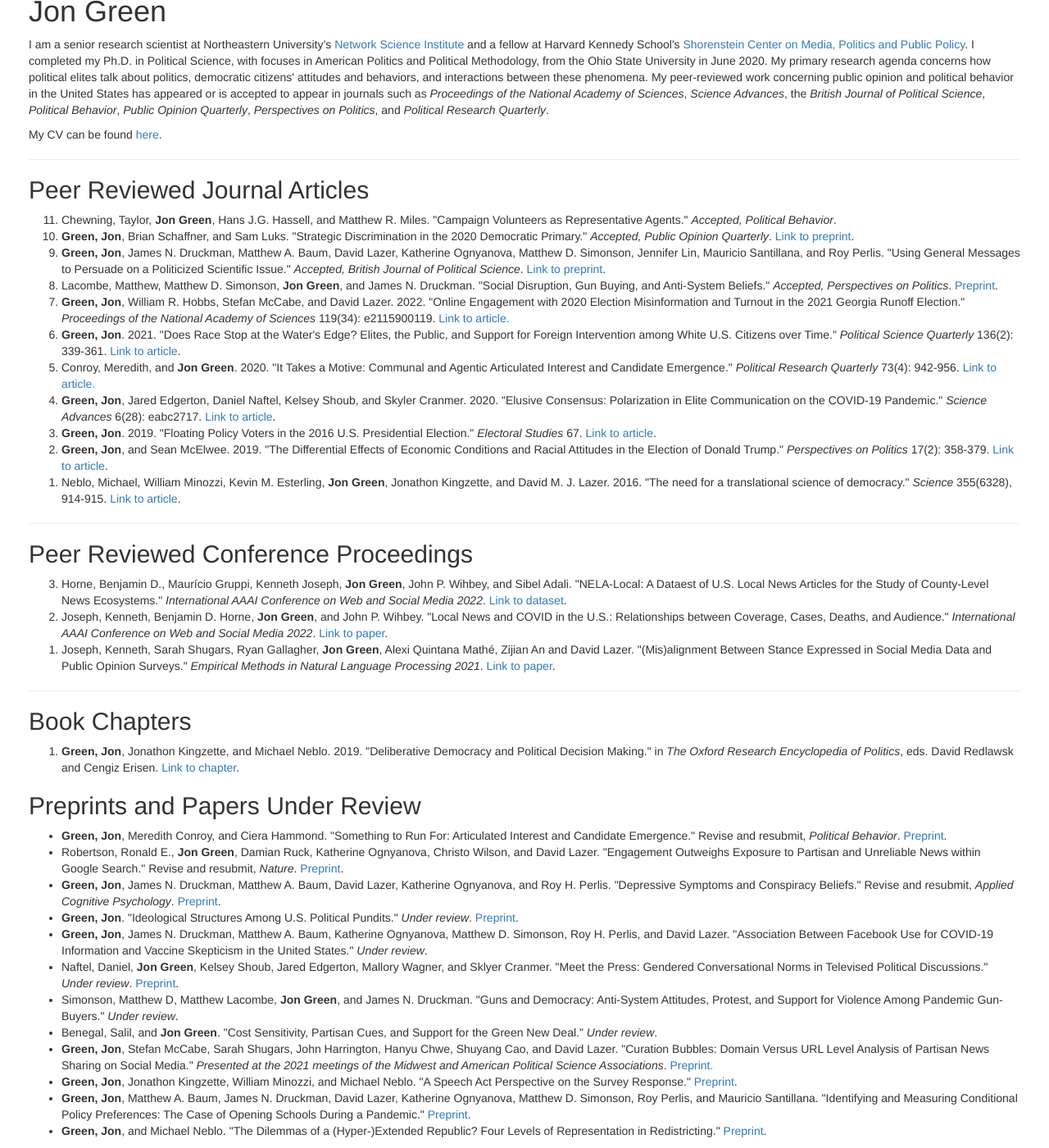
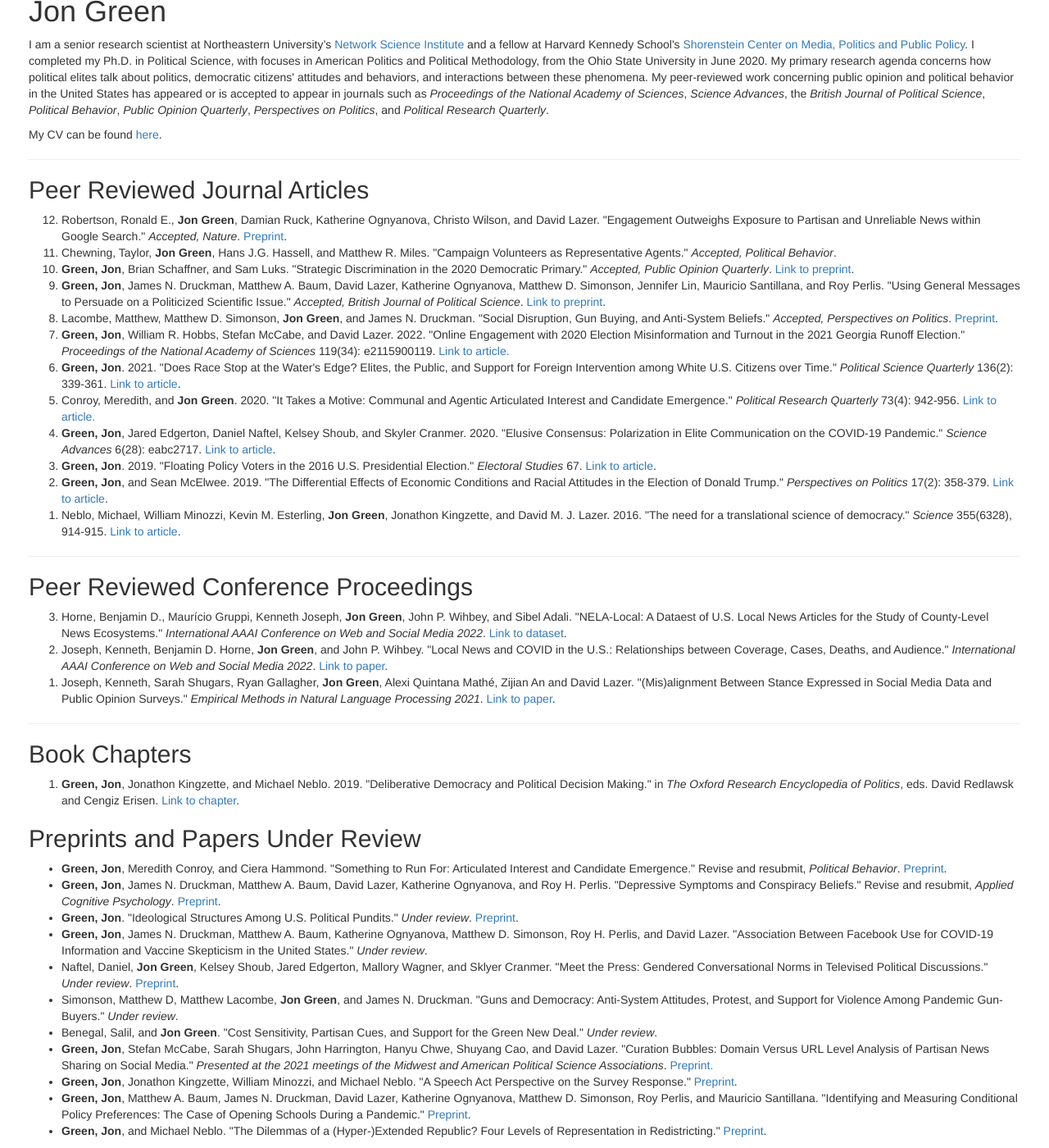
Before and after one commit to jgreen4919/jgreen4919.github.io, a Jekyll site: the page index.html, which Jekyll copies as it is, in a window 1280 px wide and 1400 px high, scrolled down 447 px. Shown: the whole window at 82% size. Built offline with Jekyll 4.4.1, drawn with Linux system fonts in a browser that asks for light colours; some of the changed lines change nothing that is shown.

Commit message:
google update

```diff
--- a/index.html
+++ b/index.html
@@ -33,7 +33,8 @@
     <hr>
     <h2>Peer Reviewed Journal Articles</h2>
     <ol reversed>
-    <li>Chewning, Taylor, <strong>Jon Green</strong>, Hans J.G. Hassell, and Matthew R. Miles. "Campaign Volunteers as Representative Agents." <i> Accepted, Political Behavior</i>.
+    <li> Robertson, Ronald E., <strong>Jon Green</strong>, Damian Ruck, Katherine Ognyanova, Christo Wilson, and David Lazer. "Engagement Outweighs Exposure to Partisan and Unreliable News within Google Search." <i>Accepted, Nature</i>. <a href="https://arxiv.org/abs/2201.00074">Preprint</a>.</li>
+    <li>Chewning, Taylor, <strong>Jon Green</strong>, Hans J.G. Hassell, and Matthew R. Miles. "Campaign Volunteers as Representative Agents." <i>Accepted, Political Behavior</i>.
     <li> <strong>Green, Jon</strong>, Brian Schaffner, and Sam Luks. "Strategic Discrimination in the 2020 Democratic Primary." <i>Accepted, Public Opinion Quarterly</i>. <a href="https://osf.io/25kew/">Link to preprint</a>.</li>
     <li> <strong>Green, Jon</strong>, James N. Druckman,  Matthew A. Baum, David Lazer, Katherine Ognyanova, Matthew D. Simonson, Jennifer Lin, Mauricio Santillana, and Roy Perlis. "Using General Messages to Persuade on a Politicized Scientific Issue." <i>Accepted, British Journal of Political Science</i>. <a href="https://osf.io/7tn4d/">Link to preprint</a>.</li>
     <li>Lacombe, Matthew, Matthew D. Simonson, <strong>Jon Green</strong>, and James N. Druckman. "Social Disruption, Gun Buying, and Anti-System Beliefs." <i>Accepted, Perspectives on Politics</i>. <a href="https://www.ipr.northwestern.edu/documents/working-papers/2022/wp-22-13.pdf">Preprint</a>.</li>
@@ -60,7 +61,6 @@
     <h2>Preprints and Papers Under Review</h2>
     <ul>
     <li> <strong>Green, Jon</strong>, Meredith Conroy, and Ciera Hammond. "Something to Run For: Articulated Interest and Candidate Emergence." Revise and resubmit, <i>Political Behavior</i>. <a href="https://osf.io/5cdp7/">Preprint</a>.</li>
-    <li> Robertson, Ronald E., <strong>Jon Green</strong>, Damian Ruck, Katherine Ognyanova, Christo Wilson, and David Lazer. "Engagement Outweighs Exposure to Partisan and Unreliable News within Google Search." Revise and resubmit, <i>Nature</i>. <a href="https://arxiv.org/abs/2201.00074">Preprint</a>.</li>
     <li><strong>Green, Jon</strong>, James N. Druckman, Matthew A. Baum, David Lazer, Katherine Ognyanova, and Roy H. Perlis. "Depressive Symptoms and Conspiracy Beliefs." Revise and resubmit, <i>Applied Cognitive Psychology</i>. <a href="https://www.ipr.northwestern.edu/documents/working-papers/2022/wp-22-22.pdf">Preprint</a>.</li>
    <!-- <li> Esterling, Kevin, Stefan McCabe, Diogo Ferrari, <strong>Jon Green</strong>, and David Lazer. "Deplatforming Right-Wing Extremists on Twitter Following the January 6 Insurrection." <i>Under review</i>.</li> -->
    <li> <strong>Green, Jon</strong>. "Ideological Structures Among U.S. Political Pundits." <i>Under review</i>. <a href="https://osf.io/2cjse/">Preprint</a>.</li>
```
Also changed, not shown: 8 other files.
